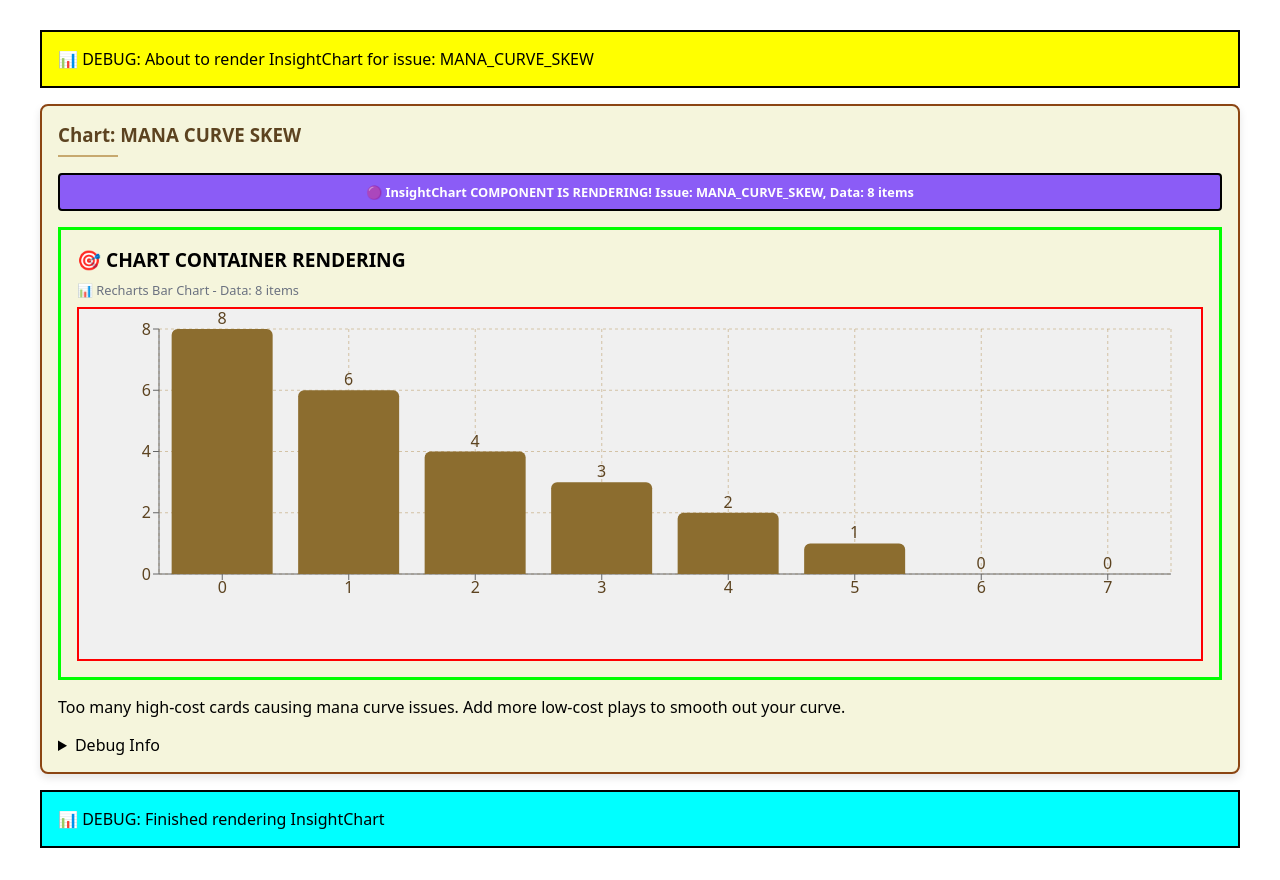
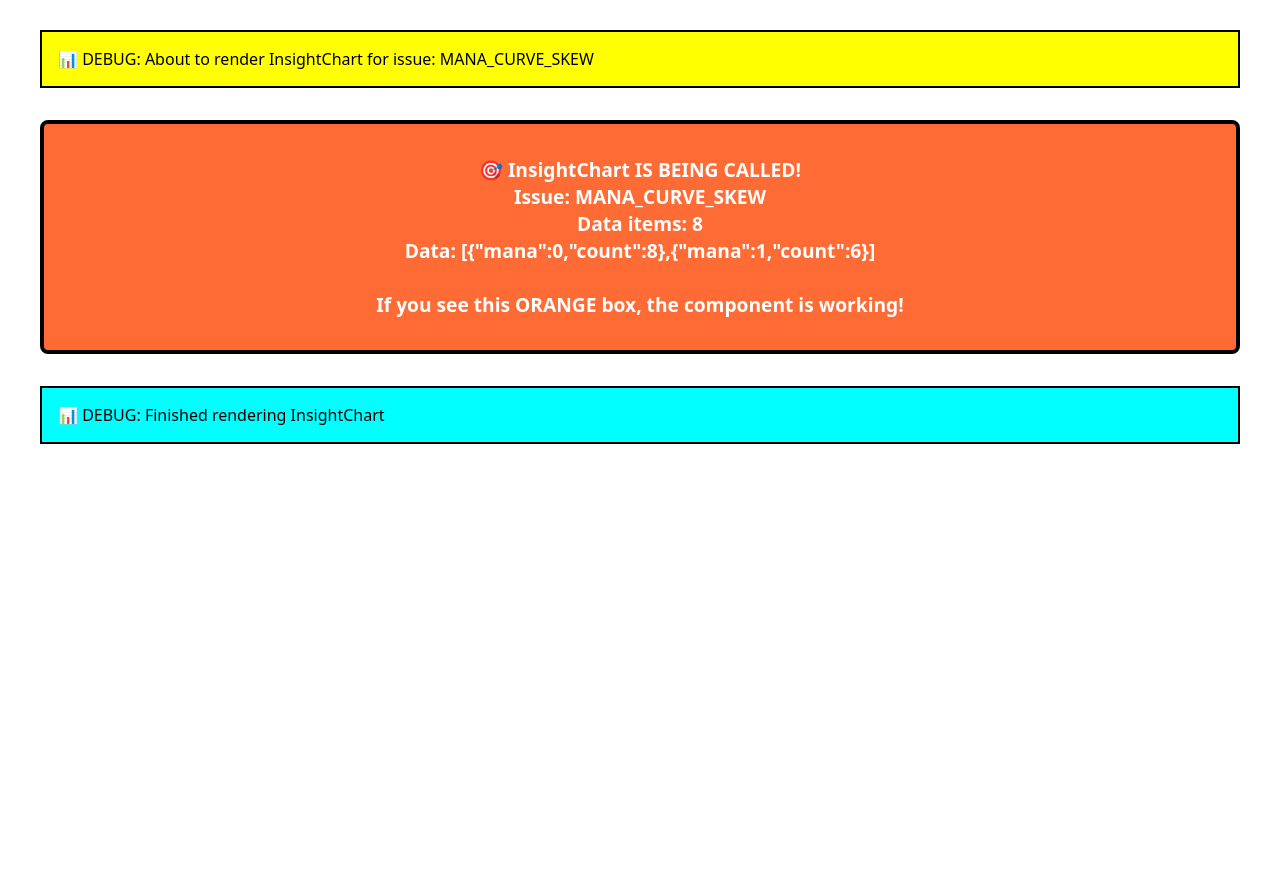
Before and after one commit to alanherron/scrylytics, a Next.js app: page /insights in a window 1280 px wide. Shown: the part 1205-2085 px from the top of the page. After the commit the page ends 1681 px from the top, so only its background shows below. Built offline with nearby package versions, Linux system fonts and the light colour scheme.

Commit message:
🧪 Simple test: Replace InsightChart with orange box
- Temporarily replace chart with visible orange test box
- Should definitely show if component is being called
- Will prove if the issue is with Recharts or component rendering

```diff
--- a/components/InsightChart.tsx
+++ b/components/InsightChart.tsx
@@ -217,20 +217,25 @@ export const InsightChart: React.FC<InsightChartProps> = ({ issue, data, caption
     title
   });
 
-  // VISUAL DEBUG INDICATOR - If you see this purple box, InsightChart is rendering!
-  const debugIndicator = (
+  // TEMPORARY: Just return a simple test to verify component is called
+  return (
     <div style={{
-      padding: "0.5rem",
-      backgroundColor: "#8b5cf6",
+      padding: "2rem",
+      backgroundColor: "#ff6b35",
       color: "#ffffff",
-      border: "2px solid #000000",
-      borderRadius: "4px",
-      marginBottom: "1rem",
-      fontSize: "0.8rem",
+      border: "4px solid #000000",
+      borderRadius: "8px",
+      margin: "2rem 0",
+      fontSize: "1.2rem",
       fontWeight: "bold",
       textAlign: "center"
     }}>
-      🟣 InsightChart COMPONENT IS RENDERING! Issue: {issue}, Data: {data?.length || 0} items
+      🎯 InsightChart IS BEING CALLED!<br/>
+      Issue: {issue}<br/>
+      Data items: {data?.length || 0}<br/>
+      Data: {JSON.stringify(data?.slice(0, 2))}<br/>
+      <br/>
+      If you see this ORANGE box, the component is working!
     </div>
   );
 
```
